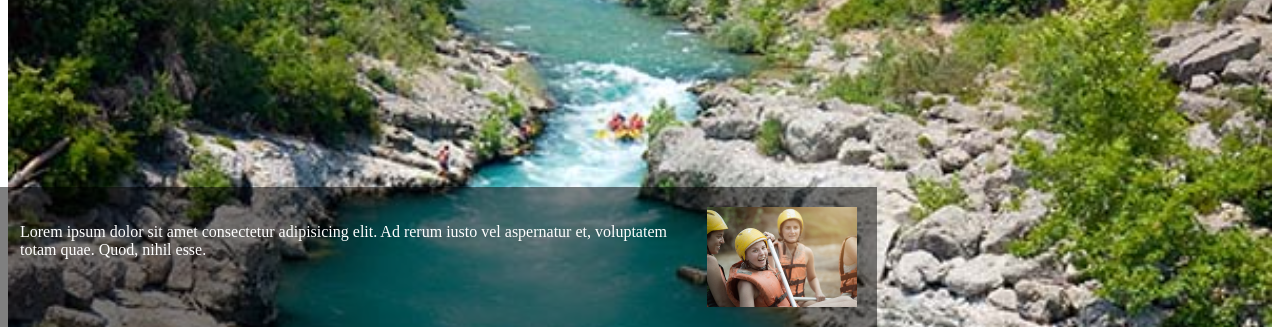
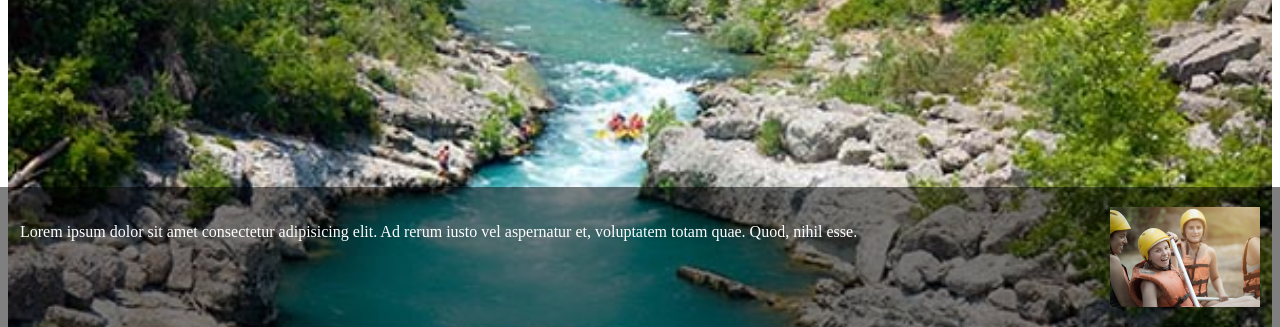
Before and after one commit to tbmalaquias/wdd130, a plain HTML site: page wwr/about.html in a window 1280 px wide. Shown: the part 473-800 px from the top of the page. Drawn offline with Linux system fonts and the light colour scheme.

Commit message:
rafting added

```diff
--- a/wwr/styles/rafting.css
+++ b/wwr/styles/rafting.css
@@ -49,7 +49,7 @@
     position: absolute; /* Position article absolutely within hero */
     bottom: 0; /* Position at the bottom */
     left: 0; /* Align to the left */
-    right: 0.5; /* Stretch to the right */
+    right: 0.5px; /* Stretch to the right */
     padding: 40px; /* Add some padding for content */
     background-color: rgba(0, 0, 0, 0.5);
     color: white;
```
